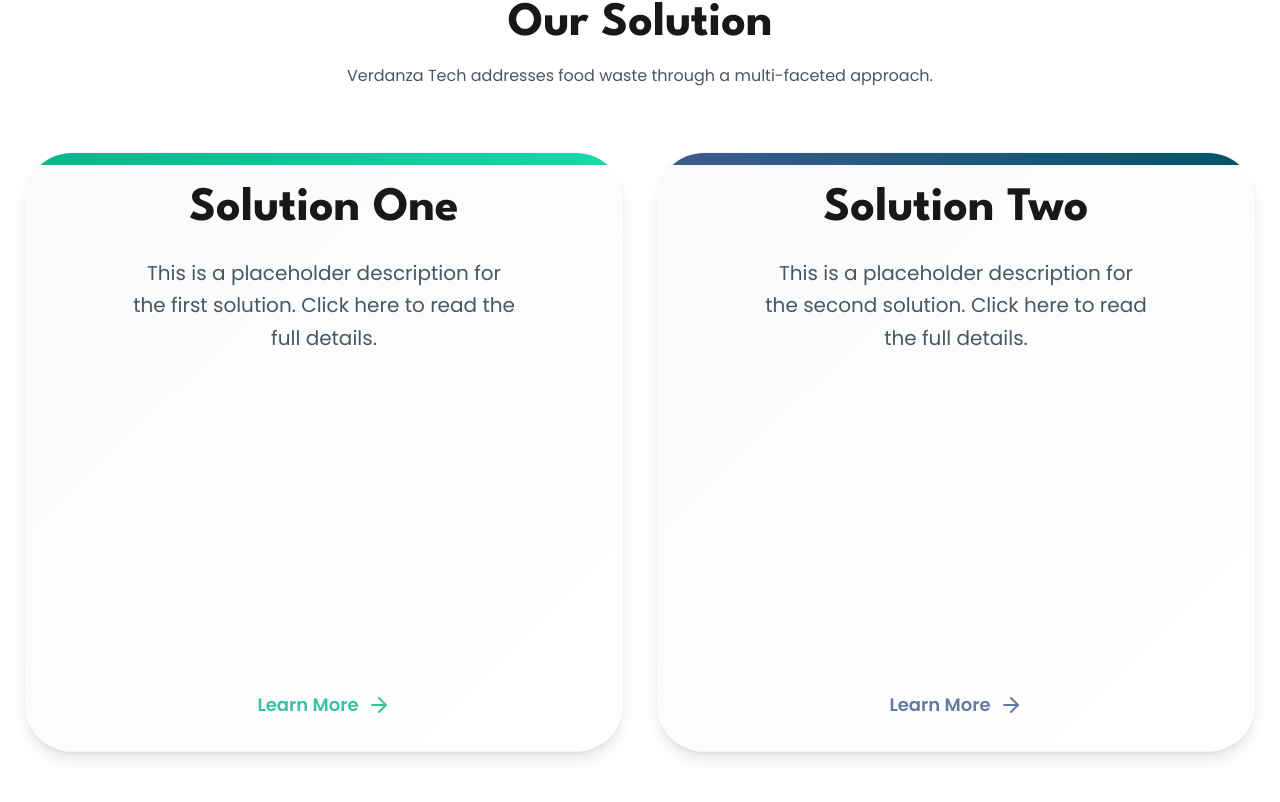
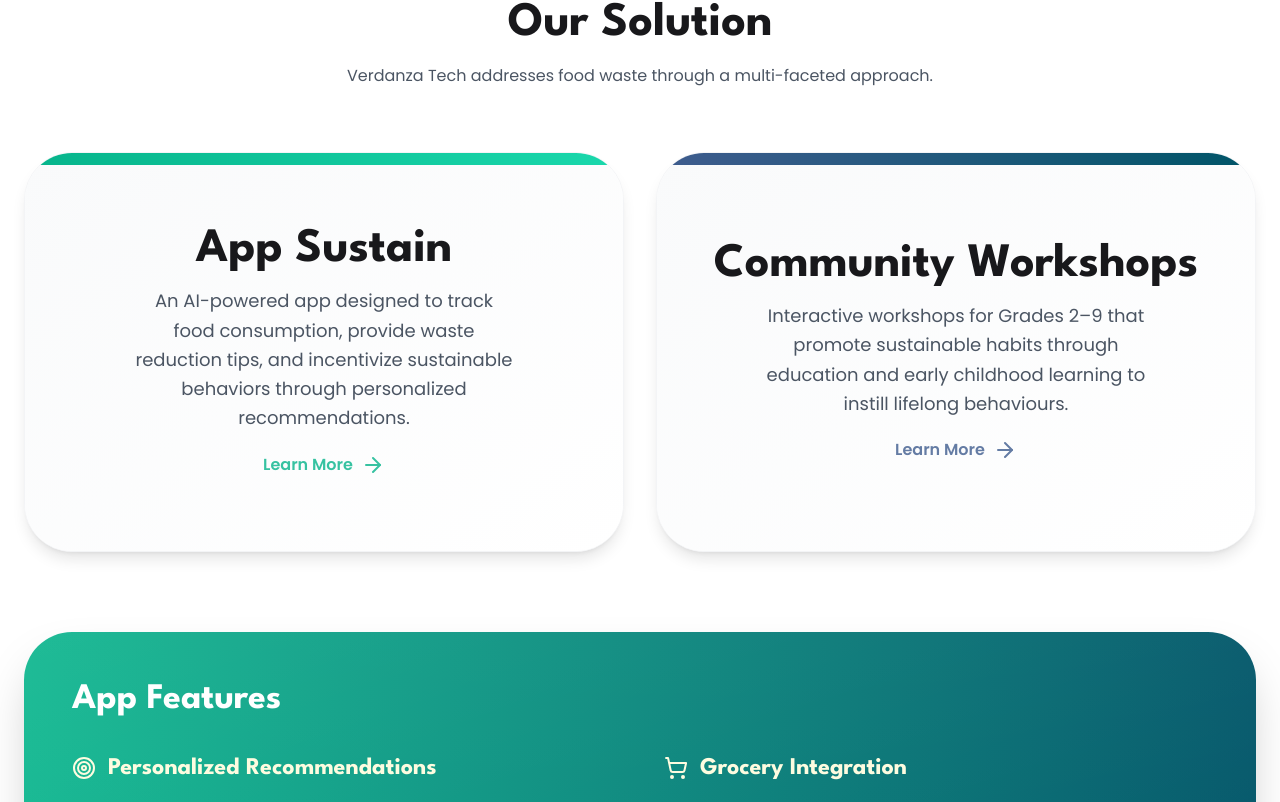
Before and after one commit to Matthew-Tian5/Verdanza-, a React (Vite) app: page /#/ in a window 1280 px wide. Shown: the part 1787-2589 px from the top of the page. Built offline with nearby package versions, Linux system fonts and the light colour scheme.

Commit message:
changed the solutions tab on the websties

```diff
--- a/pages/Home.tsx
+++ b/pages/Home.tsx
@@ -375,17 +375,17 @@
                   variants={fadeInUp}
                   whileHover={{ scale: 1.02, translateY: -5 }}
                   transition={{ duration: 0.3 }}
-                  className="h-[600px] p-8 bg-white backdrop-blur-md rounded-[3rem] shadow-lg border border-gray-100 flex flex-col items-center justify-center text-center hover:shadow-2xl hover:shadow-verdanza/20 relative overflow-hidden cursor-pointer"
+                  className="h-[400px] p-6 bg-white backdrop-blur-md rounded-[3rem] shadow-lg border border-gray-100 flex flex-col items-center justify-center text-center hover:shadow-2xl hover:shadow-verdanza/20 relative overflow-hidden cursor-pointer"
                 >
                   <div className="absolute inset-0 bg-gradient-to-br from-gray-50 to-white opacity-100" />
                   <div className="absolute top-0 left-0 w-full h-3 bg-gradient-to-r from-verdanza to-verdanza-light" />
 
-                  <div className="relative z-10 flex flex-col items-center h-full justify-center">
-                      <h3 className="text-5xl font-display font-bold text-charcoal mb-6 group-hover:text-verdanza transition-colors">Solution One</h3>
-                      <p className="text-gray-600 text-xl leading-relaxed max-w-sm mb-8">
-                        This is a placeholder description for the first solution. Click here to read the full details.
+                  <div className="relative z-10 flex flex-col items-center justify-center gap-3">
+                      <h3 className="text-5xl font-display font-bold text-charcoal group-hover:text-verdanza transition-colors">App Sustain</h3>
+                      <p className="text-gray-600 text-lg leading-relaxed max-w-sm">
+                        An AI-powered app designed to track food consumption, provide waste reduction tips, and incentivize sustainable behaviors through personalized recommendations.
                       </p>
-                      <div className="mt-auto flex items-center gap-2 text-verdanza font-bold text-lg opacity-80 group-hover:opacity-100 group-hover:gap-4 transition-all">
+                      <div className="flex items-center gap-2 text-verdanza font-bold text-base opacity-80 group-hover:opacity-100 group-hover:gap-4 transition-all mt-2">
                           <span>Learn More</span>
                           <ArrowRight size={24} />
                       </div>
@@ -399,17 +399,17 @@
                   variants={fadeInUp}
                   whileHover={{ scale: 1.02, translateY: -5 }}
                   transition={{ duration: 0.3 }}
-                  className="h-[600px] p-8 bg-white backdrop-blur-md rounded-[3rem] shadow-lg border border-gray-100 flex flex-col items-center justify-center text-center hover:shadow-2xl hover:shadow-verdanza-blue/20 relative overflow-hidden cursor-pointer"
+                  className="h-[400px] p-6 bg-white backdrop-blur-md rounded-[3rem] shadow-lg border border-gray-100 flex flex-col items-center justify-center text-center hover:shadow-2xl hover:shadow-verdanza-blue/20 relative overflow-hidden cursor-pointer"
                 >
                   <div className="absolute inset-0 bg-gradient-to-br from-gray-50 to-white opacity-100" />
                   <div className="absolute top-0 right-0 w-full h-3 bg-gradient-to-r from-verdanza-blue to-verdanza-dark" />
 
-                  <div className="relative z-10 flex flex-col items-center h-full justify-center">
-                      <h3 className="text-5xl font-display font-bold text-charcoal mb-6 group-hover:text-verdanza-blue transition-colors">Solution Two</h3>
-                      <p className="text-gray-600 text-xl leading-relaxed max-w-sm mb-8">
-                        This is a placeholder description for the second solution. Click here to read the full details.
+                  <div className="relative z-10 flex flex-col items-center justify-center gap-3">
+                      <h3 className="text-5xl font-display font-bold text-charcoal group-hover:text-verdanza-blue transition-colors">Community Workshops</h3>
+                      <p className="text-gray-600 text-lg leading-relaxed max-w-sm">
+                        Interactive workshops for Grades 2–9 that promote sustainable habits through education and early childhood learning to instill lifelong behaviours.
                       </p>
-                      <div className="mt-auto flex items-center gap-2 text-verdanza-blue font-bold text-lg opacity-80 group-hover:opacity-100 group-hover:gap-4 transition-all">
+                      <div className="flex items-center gap-2 text-verdanza-blue font-bold text-base opacity-80 group-hover:opacity-100 group-hover:gap-4 transition-all mt-2">
                           <span>Learn More</span>
                           <ArrowRight size={24} />
                       </div>
--- a/pages/SolutionOne.tsx
+++ b/pages/SolutionOne.tsx
@@ -39,15 +39,12 @@
           </div>
 
           <h1 className="text-5xl md:text-7xl font-display font-bold text-charcoal mb-10">
-            Solution One Title
+            App Sustain
           </h1>
 
           <div className="prose prose-lg md:prose-xl text-gray-600 leading-relaxed max-w-4xl">
             <p className="mb-8 text-2xl font-light text-gray-500">
-              This is a larger description for Solution One. It provides in-depth details about the technology, methodology, and impact of this specific initiative, presented in a focused, card-like view.
-            </p>
-            <p className="mb-8">
-              Lorem ipsum dolor sit amet, consectetur adipiscing elit. Sed do eiusmod tempor incididunt ut labore et dolore magna aliqua. Ut enim ad minim veniam, quis nostrud exercitation ullamco laboris nisi ut aliquip ex ea commodo consequat.
+              Sustain is an AI-powered app designed to track food consumption, provide waste reduction tips, and incentivize sustainable behaviors. The app leverages AI to personalize recommendations and promote smarter food management.
             </p>
 
             <div className="bg-white/50 rounded-2xl p-8 border border-white/50 shadow-sm my-10">
@@ -55,15 +52,27 @@
               <ul className="space-y-4 list-none pl-0">
                 <li className="flex items-start gap-3">
                   <div className="w-2 h-2 rounded-full bg-verdanza mt-2.5" />
-                  <span>Feature point one describing a key benefit or technological advantage.</span>
+                  <span>AI-Generated Meal Plans</span>
                 </li>
                 <li className="flex items-start gap-3">
                   <div className="w-2 h-2 rounded-full bg-verdanza mt-2.5" />
-                  <span>Feature point two describing the user impact and sustainability metrics.</span>
+                  <span>Dynamic Recipe Curation</span>
                 </li>
                 <li className="flex items-start gap-3">
                   <div className="w-2 h-2 rounded-full bg-verdanza mt-2.5" />
-                  <span>Feature point three explaining the integration with household habits.</span>
+                  <span>"Peelie" AI Assistant for Food Storage</span>
+                </li>
+                <li className="flex items-start gap-3">
+                  <div className="w-2 h-2 rounded-full bg-verdanza mt-2.5" />
+                  <span>Advanced Food Safety Education</span>
+                </li>
+                <li className="flex items-start gap-3">
+                  <div className="w-2 h-2 rounded-full bg-verdanza mt-2.5" />
+                  <span>Grocery List Tracking</span>
+                </li>
+                <li className="flex items-start gap-3">
+                  <div className="w-2 h-2 rounded-full bg-verdanza mt-2.5" />
+                  <span>Ingredients Tracking</span>
                 </li>
               </ul>
             </div>
--- a/pages/SolutionTwo.tsx
+++ b/pages/SolutionTwo.tsx
@@ -39,31 +39,39 @@
           </div>
 
           <h1 className="text-5xl md:text-7xl font-display font-bold text-charcoal mb-10">
-            Solution Two Title
+            Community Workshops
           </h1>
 
           <div className="prose prose-lg md:prose-xl text-gray-600 leading-relaxed max-w-4xl flex flex-col items-end">
             <p className="mb-8 text-2xl font-light text-gray-500">
-              This is a larger description for Solution Two. It focuses on the community aspects, educational programs, or broader impact strategies.
+              We promote sustainable habits through education and community engagement, with a focus on early childhood learning to instill lifelong behaviours.
             </p>
             <p className="mb-8">
-              Duis aute irure dolor in reprehenderit in voluptate velit esse cillum dolore eu fugiat nulla pariatur. Excepteur sint occaecat cupidatat non proident, sunt in culpa qui officia deserunt mollit anim id est laborum.
+              Through fun, interactive workshops, we teach students in Grades 2–9 about food waste and empower them to become changemakers in their homes and communities. Children have a powerful influence on household habits. By educating them early, we create ripple effects that extend into families, communities, and the future.
             </p>
 
             <div className="bg-white/50 rounded-2xl p-8 border border-white/50 shadow-sm my-10 w-full text-left">
-              <h3 className="text-2xl font-bold text-charcoal mb-6 font-display">Program Goals</h3>
+              <h3 className="text-2xl font-bold text-charcoal mb-6 font-display">Key Reasons for Our Workshops</h3>
               <ul className="space-y-4 list-none pl-0">
                 <li className="flex items-start gap-3">
                   <div className="w-2 h-2 rounded-full bg-verdanza-blue mt-2.5" />
-                  <span>Goal one focused on sustainability metrics and tracking.</span>
+                  <span><strong>Behavioral Change at an Early Age</strong> – Research shows that habits formed in early childhood tend to persist into adulthood. Teaching kids to value food and reduce waste ensures long-term impact.</span>
                 </li>
                 <li className="flex items-start gap-3">
                   <div className="w-2 h-2 rounded-full bg-verdanza-blue mt-2.5" />
-                  <span>Goal two focused on deep community engagement and workshops.</span>
+                  <span><strong>Develop Sustainable Habits Early</strong> – Teaching kids to respect food ensures they grow up mindful of waste.</span>
                 </li>
                 <li className="flex items-start gap-3">
                   <div className="w-2 h-2 rounded-full bg-verdanza-blue mt-2.5" />
-                  <span>Goal three focused on long-term behavioral change in households.</span>
+                  <span><strong>Interactive and Engaging Learning</strong> – Our workshops use hands-on activities, storytelling, and games to make learning fun and impactful.</span>
+                </li>
+                <li className="flex items-start gap-3">
+                  <div className="w-2 h-2 rounded-full bg-verdanza-blue mt-2.5" />
+                  <span><strong>Empowering Future Changemakers</strong> – Children influence their households. Educating them means indirectly educating families, leading to broader community impact.</span>
+                </li>
+                <li className="flex items-start gap-3">
+                  <div className="w-2 h-2 rounded-full bg-verdanza-blue mt-2.5" />
+                  <span><strong>Addressing a Global Issue Locally</strong> – Food waste is a significant problem worldwide, and Ontario is no exception. Teaching kids about sustainability fosters a generation that prioritizes mindful consumption.</span>
                 </li>
               </ul>
             </div>
```
